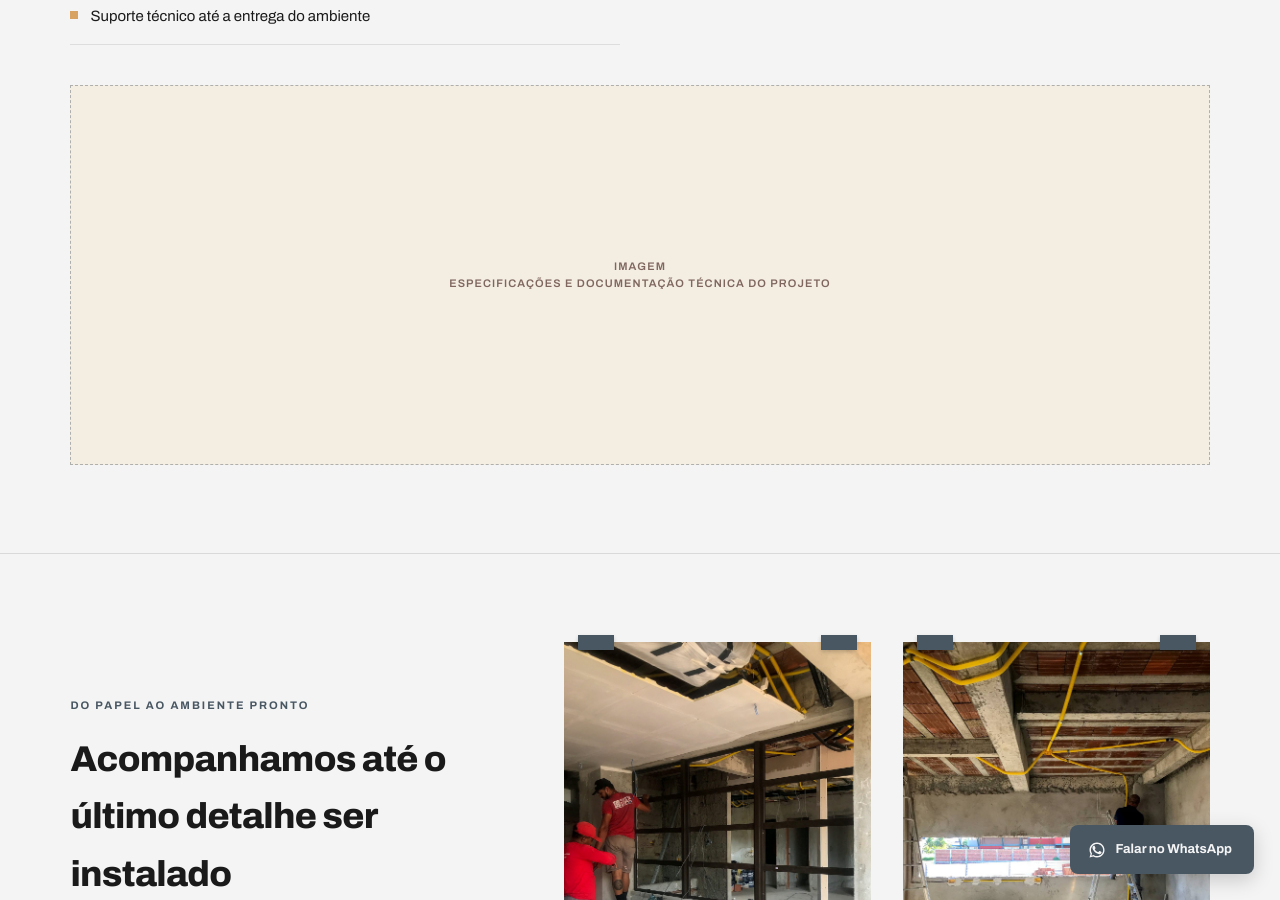
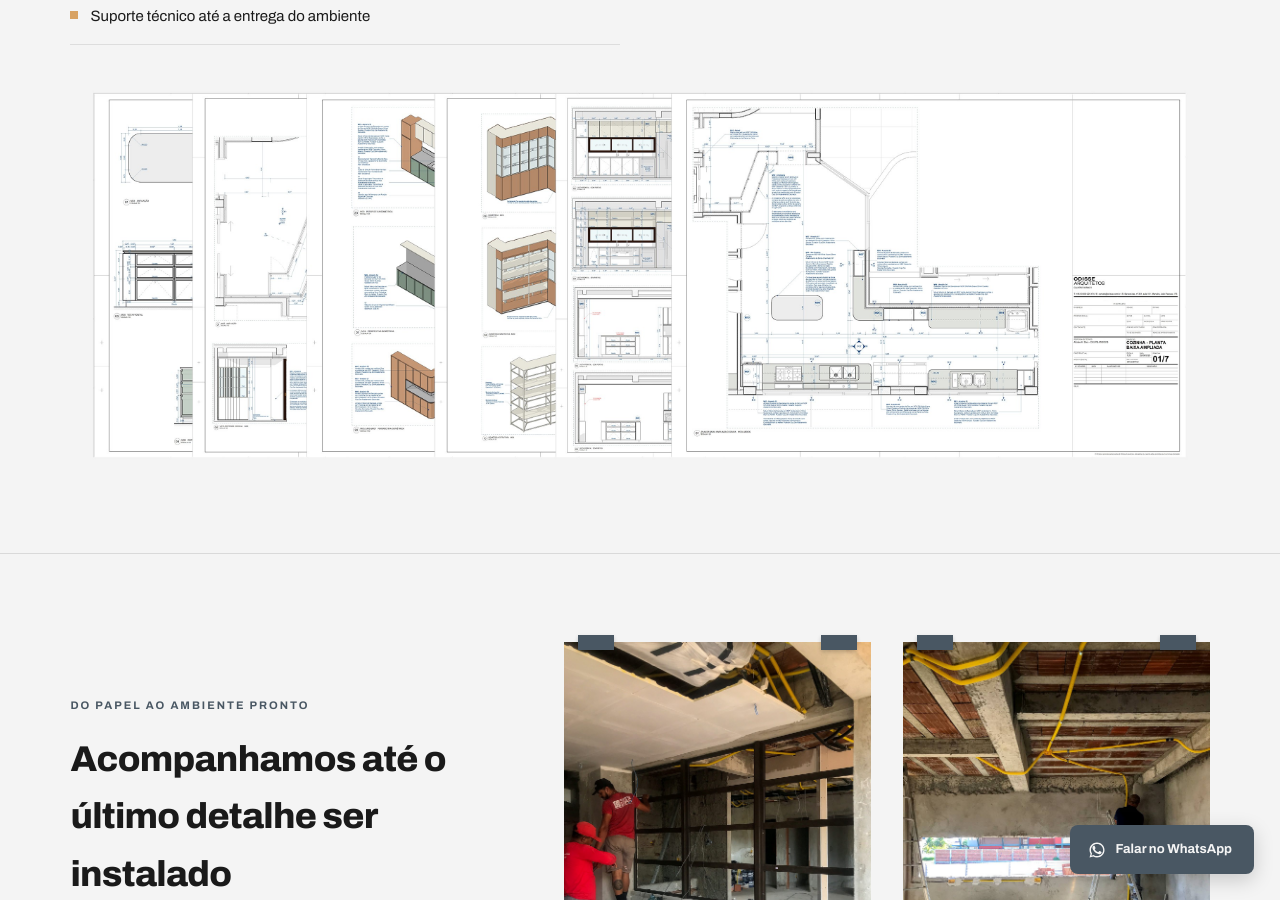
Before and after one commit to cidclementino/projetos-odisse, a Jekyll site: the page built from interiores/index.html, in a window 1280 px wide and 900 px high, scrolled down 4206 px. Built offline with Jekyll 4.4.1, drawn with Linux system fonts in a browser that asks for light colours.

Commit message:
Update interiores_conteudo.yml

```diff
--- a/_data/interiores_conteudo.yml
+++ b/_data/interiores_conteudo.yml
@@ -52,7 +52,7 @@ escopo:
     - "Projeto de marcenaria sob medida"
     - "Compatibilização com reforma, quando houver (elétrica, hidráulica, forro)"
     - "Suporte técnico até a entrega do ambiente"
-  imagem: ""
+  imagem: "pranchas-cozinha-001.jpg"
 
 obras_secao:
   titulo: "Acompanhamos até o último detalhe ser instalado"
```
